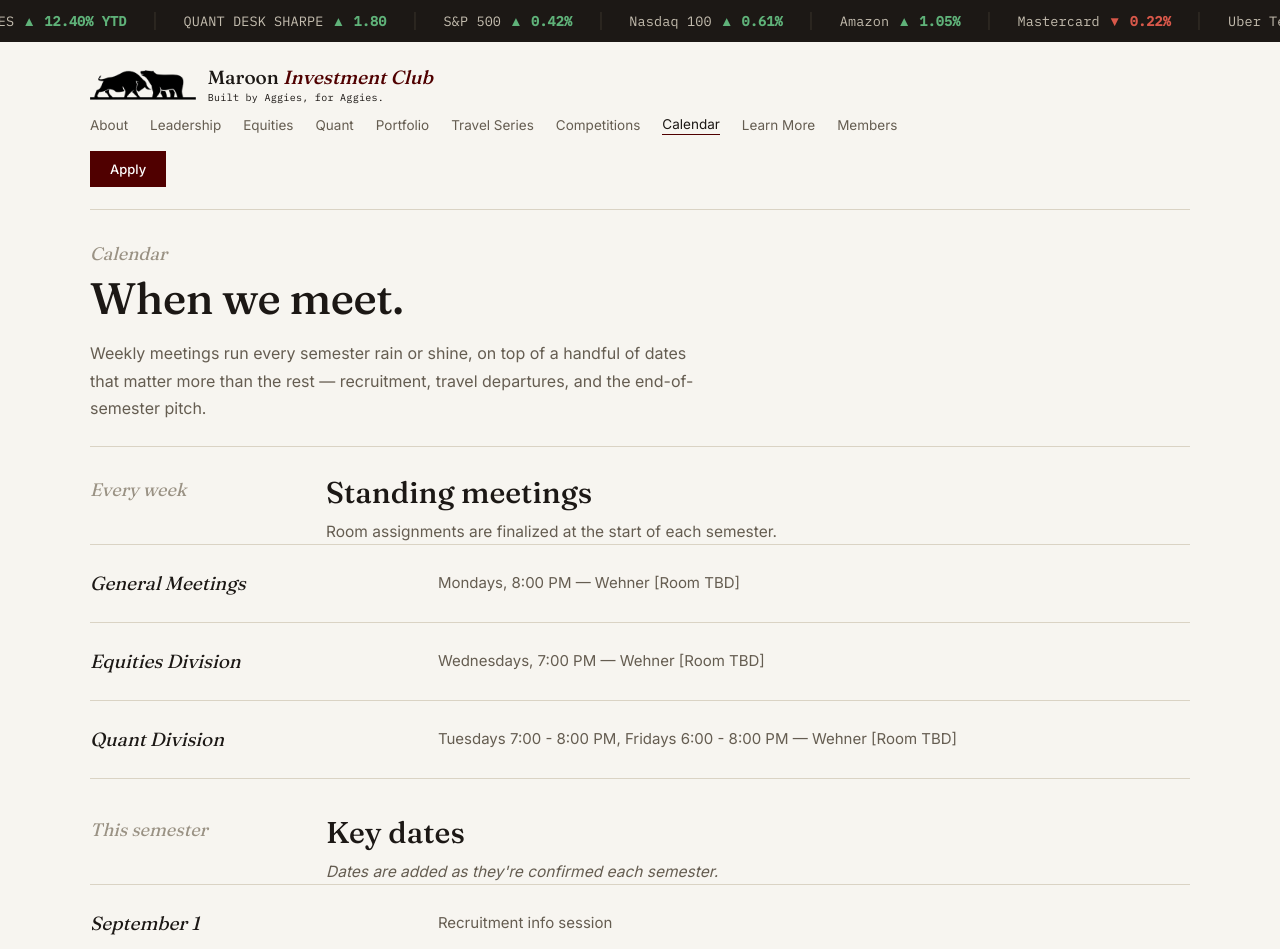
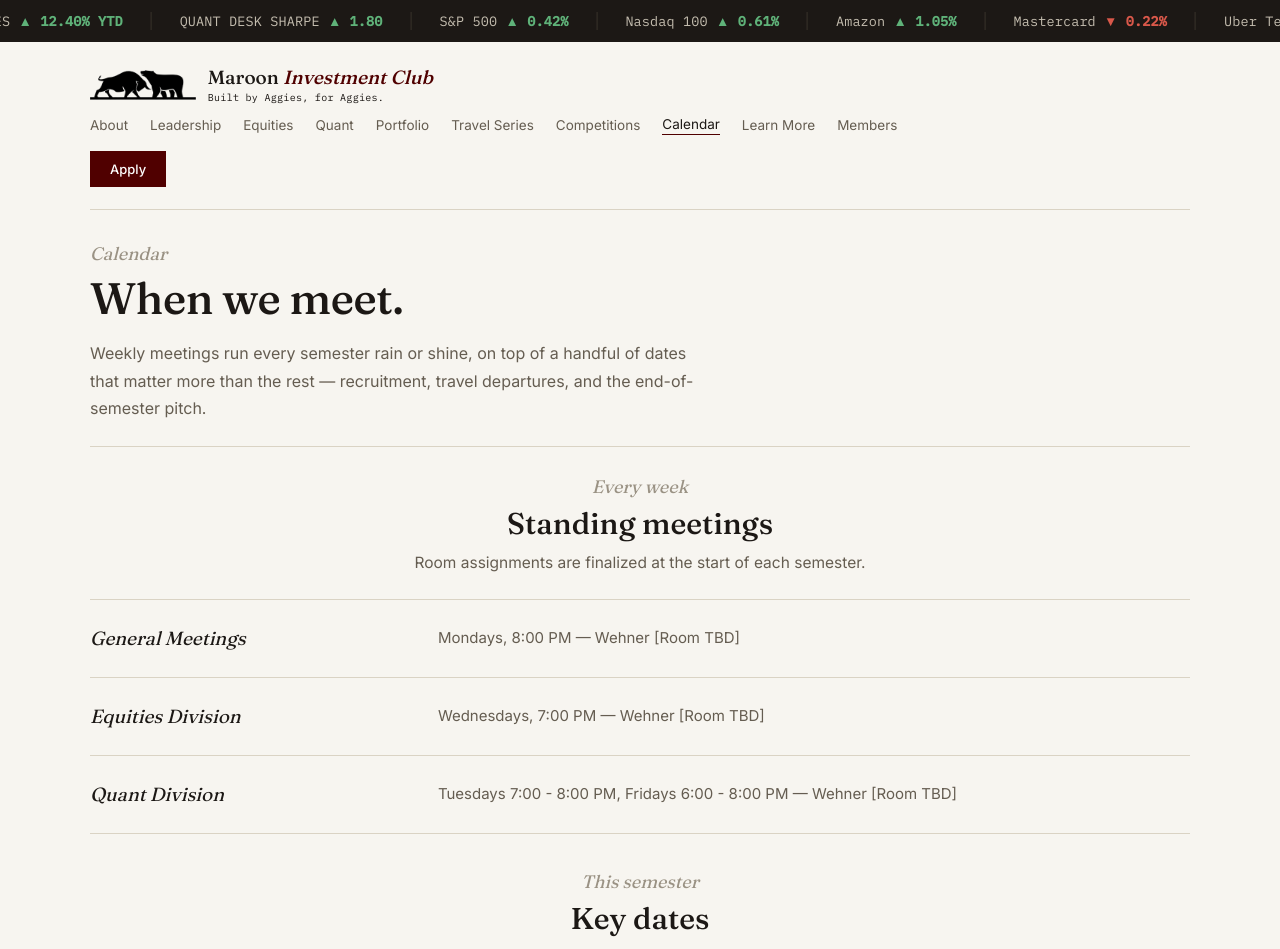
Before and after one commit to landrytaylor1717/tamu-mic, a Next.js app: page /calendar in a window 1280 px wide. Shown: the top 949 px of the page. Built offline with nearby package versions, Linux system fonts and the light colour scheme; no server answers.

Commit message:
centering

```diff
--- a/app/calendar/page.js
+++ b/app/calendar/page.js
@@ -37,12 +37,10 @@
         </div>
 
         <section>
-          <div className="lede" style={{ marginBottom: 0 }}>
+          <div className="lede-center">
             <div className="lede-kicker">Every week</div>
-            <div className="lede-body">
-              <h2>Standing meetings</h2>
-              <p>Room assignments are finalized at the start of each semester.</p>
-            </div>
+            <h2>Standing meetings</h2>
+            <p>Room assignments are finalized at the start of each semester.</p>
           </div>
           <div className="index-list">
             {weekly.map((w) => (
@@ -55,12 +53,10 @@
         </section>
 
         <section style={{ paddingTop: 0 }}>
-          <div className="lede" style={{ marginBottom: 0 }}>
+          <div className="lede-center">
             <div className="lede-kicker">This semester</div>
-            <div className="lede-body">
-              <h2>Key dates</h2>
-              <p className="note">Dates are added as they&apos;re confirmed each semester.</p>
-            </div>
+            <h2>Key dates</h2>
+            <p className="note">Dates are added as they&apos;re confirmed each semester.</p>
           </div>
           <div className="index-list">
             {milestones.map((m) => (
--- a/app/globals.css
+++ b/app/globals.css
@@ -448,6 +448,26 @@
   line-height: 1.65;
   color: var(--ink-soft);
   margin: 0;
+  max-width: 58ch;
+}
+
+.lede-center {
+  text-align: center;
+  margin-bottom: 24px;
+}
+.lede-center .lede-kicker {
+  padding-top: 0;
+  margin-bottom: 8px;
+}
+.lede-center h2 {
+  max-width: none;
+  margin: 0 auto 8px;
+}
+.lede-center p {
+  font-size: 15.5px;
+  line-height: 1.65;
+  color: var(--ink-soft);
+  margin: 0 auto;
   max-width: 58ch;
 }
 
```
